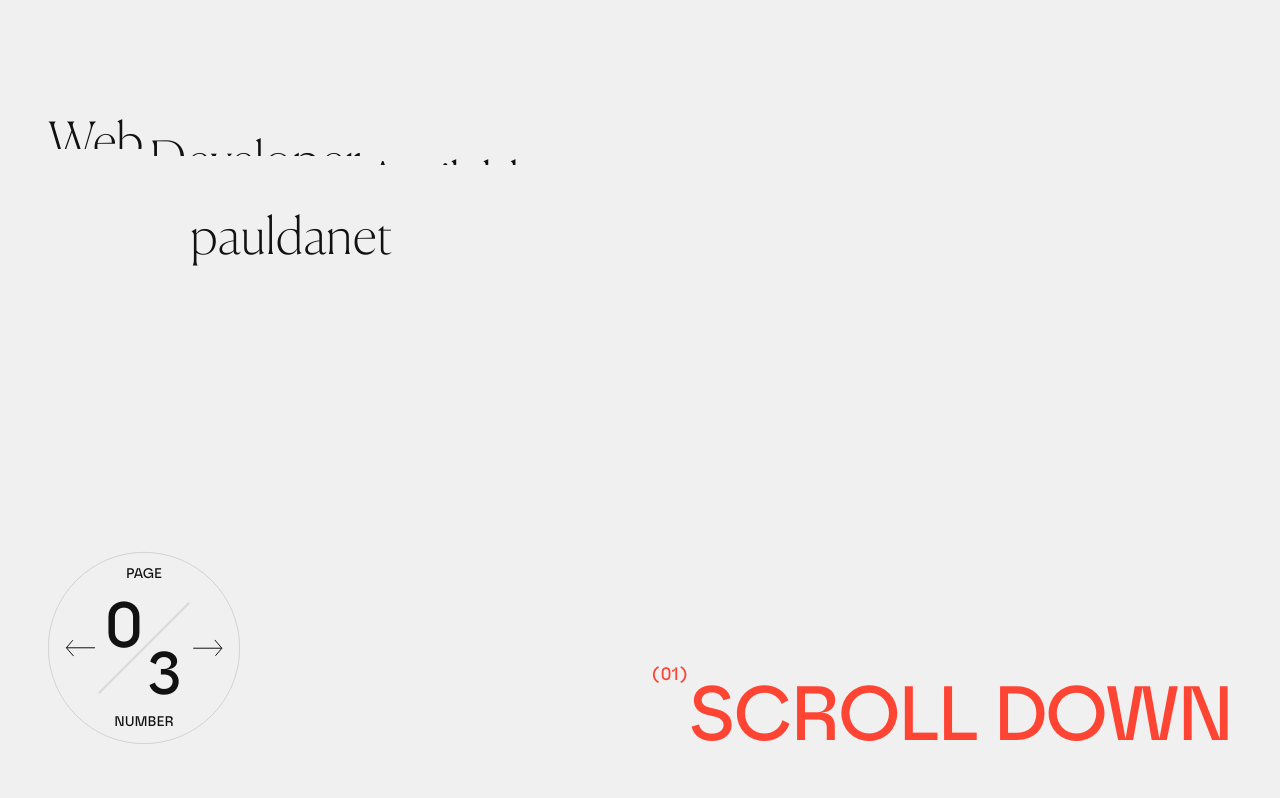
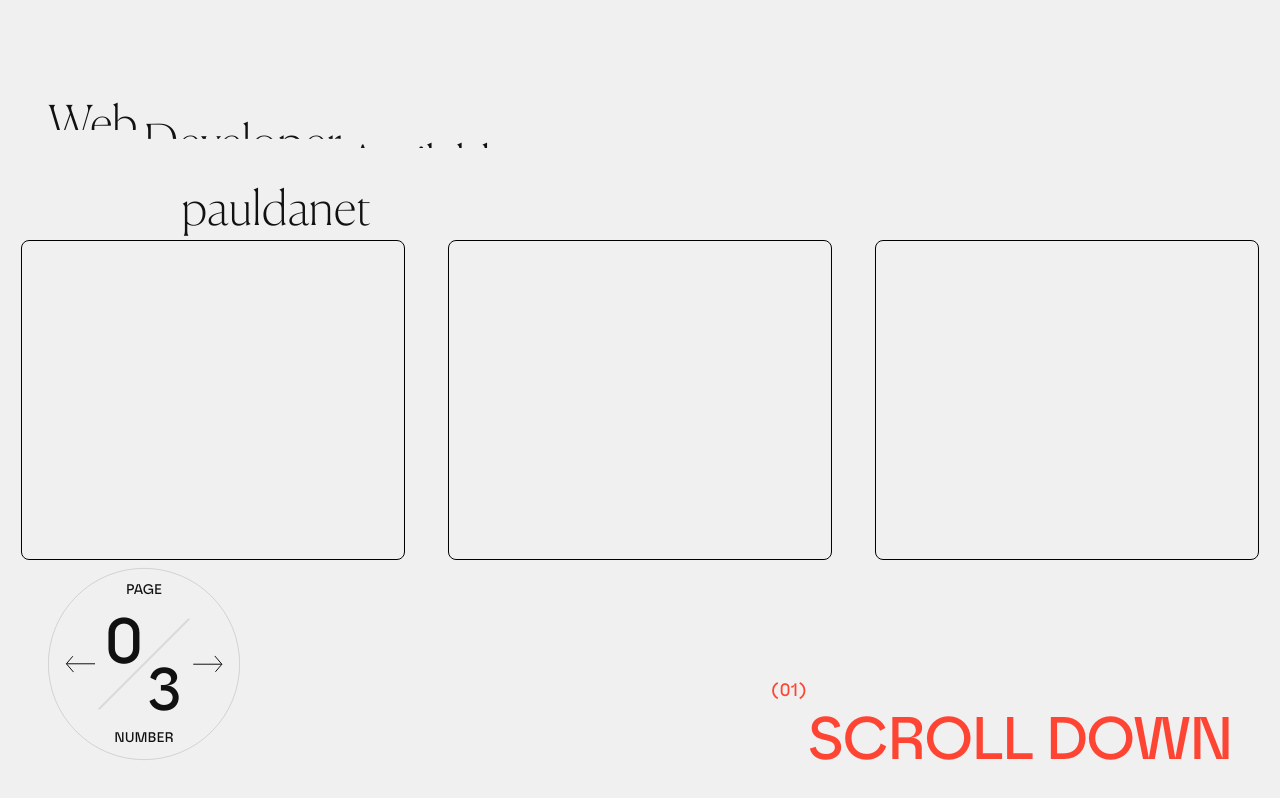
Before and after one commit to PaulDanet/project, a React (Vite) app: page / in a window 1280 px wide. Shown: the top 798 px of the page. Built offline with nearby package versions, Linux system fonts and the light colour scheme.

Commit message:
maj main

```diff
--- a/src/components/Header.jsx
+++ b/src/components/Header.jsx
@@ -135,7 +135,7 @@ export default function Header() {
   return (
     <>
       <div className="color-bg absolute top-0 left-0 w-screen h-screen bg-[#111111] -z-10"></div>
-      <div className="intro-section fixed font-['canela'] text-[4vw] leading-normal font-extralight z-20 p-12">
+      <div className="intro-section fixed font-['canela'] text-5xl leading-normal font-extralight z-20 pt-8 pl-12">
         <div>
           <span className="intro-word mr-1.5">Web </span>
           <span className="intro-word mr-1.5">Developer </span>
--- a/src/components/Main.jsx
+++ b/src/components/Main.jsx
@@ -38,24 +38,59 @@ export default function Main() {
       },
     });
   });
+
   return (
     <>
-      <section className="main flex w-full font-['safiro'] overflow-x-hidden">
-        <div className="pr_client text-[6vw] leading-[6vw] uppercase tracking-[-.2vw] min-w-[100%] h-[100vh] flex justify-end items-end pb-12 pr-12 text-[#fe4534]">
+      <section className="main flex w-full font-['safiro'] overflow-x-hidden z-30">
+        <div className="pr_client relative min-w-[100vw] h-[100vh]">
+          <div className="flex justify-around items-center h-[100vh]">
+            <div className="w-[30vw] h-[40vh] border border-black rounded-lg"></div>
+            <div className="w-[30vw] h-[40vh] border border-black rounded-lg"></div>
+            <div className="w-[30vw] h-[40vh] border border-black rounded-lg"></div>
+          </div>
+          <div className=" absolute text-[3.75rem] leading-[3.75rem] uppercase tracking-[-0.125rem] flex justify-end items-end bottom-0 right-0 pb-8 pr-12 text-[#fe4534]">
             <span className="pr_num mb-16 text-lg tracking-normal">(01)</span>
             SCROLL DOWN
           </div>
-        <div className="pr_client text-[6vw] leading-[6vw] uppercase tracking-[-.2vw] min-w-[100%] h-[100vh] flex justify-end items-end pb-12 pr-12 text-[#fe4534]">
+        </div>
+        <div className="pr_client relative min-w-[100vw] h-[100vh]">
+          <div className="flex flex-col justify-center items-center gap-4 h-[100vh]">
+            <div className="w-[90vw] h-[20vh] border border-black rounded-lg"></div>
+            <div className="w-[90vw] h-[20vh] border border-black rounded-lg"></div>
+          </div>
+          <div className=" absolute text-[3.75rem] leading-[3.75rem] uppercase tracking-[-0.125rem] flex justify-end items-end bottom-0 right-0 pb-8 pr-12 text-[#fe4534]">
             <span className="pr_num mb-16 text-lg tracking-normal">(02)</span>
             ABOUT ME
           </div>
-        <div className="pr_client text-[6vw] leading-[6vw] uppercase tracking-[-.2vw] min-w-[100%] h-[100vh] flex justify-end items-end pb-12 pr-12 text-[#fe4534]">
+        </div>
+        <div className="pr_client relative min-w-[100vw] h-[100vh]">
+          <div className="flex justify-center items-center h-[100vh]">
+            <div className="w-[90vw] h-[44vh] border border-black rounded-lg"></div>
+          </div>
+          <div className=" absolute text-[3.75rem] leading-[3.75rem] uppercase tracking-[-0.125rem] flex justify-end items-end bottom-0 right-0 pb-8 pr-12 text-[#fe4534]">
             <span className="pr_num mb-16 text-lg tracking-normal">(03)</span>
             TOOLBOX
           </div>
-        <div className="pr_client text-[6vw] leading-[6vw] uppercase tracking-[-.2vw] min-w-[100%] h-[100vh] flex justify-end items-end pb-12 pr-12 text-[#fe4534]">
+        </div>
+        <div className="pr_client relative min-w-[100vw] h-[100vh]">
+          <div className="flex justify-center items-center gap-4 h-[100vh]">
+            <div className="flex flex-col justify-center items-center gap-4">
+              <div className="w-[25vw] h-[20vh] border border-black rounded-lg"></div>
+              <div className="w-[25vw] h-[20vh] border border-black rounded-lg"></div>
+            </div>
+            <div className="flex flex-col justify-center items-center gap-4">
+              <div className="w-[25vw] h-[20vh] border border-black rounded-lg"></div>
+              <div className="w-[25vw] h-[20vh] border border-black rounded-lg"></div>
+            </div>
+            <div className="flex flex-col justify-center items-center gap-4">
+              <div className="w-[25vw] h-[20vh] border border-black rounded-lg"></div>
+              <div className="w-[25vw] h-[20vh] border border-black rounded-lg"></div>
+            </div>
+          </div>
+          <div className=" absolute text-[3.75rem] leading-[3.75rem] uppercase tracking-[-0.125rem] flex justify-end items-end bottom-0 right-0 pb-8 pr-12 text-[#fe4534]">
             <span className="pr_num mb-16 text-lg tracking-normal">(04)</span>
             PROJECTS
+          </div>
         </div>
       </section>
     </>
--- a/src/components/PageNumber.jsx
+++ b/src/components/PageNumber.jsx
@@ -23,8 +23,25 @@ export default function PageNumber() {
         strokeDashoffset: 0,
         duration: 3,
         ease: "power1.inOut",
+        onComplete: () => {
+          gsap.to(".circle-progress", {
+            delay: 1,
+            duration: 2,
+            strokeDashoffset: 880,
+            ease: "power.out",
+          });
+          gsap.to(".circle-progress", {
+            delay: 1,
+            stroke: "#111111",
+          });
+        },
       }
     );
+
+    gsap.to(".circlePageNumber", {
+      delay: 3,
+      backgroundColor: "#f0f0f0",
+    });
 
     gsap.to(".loadingNumber", {
       innerHTML: 100,
@@ -134,8 +151,8 @@ export default function PageNumber() {
 
   return (
     <>
-      <div className="circlePageNumber fixed bottom-12 left-12 font-['safiro'] z-30">
-        <div className="loadingText absolute w-full flex justify-center top-1/2 left-1/2 -translate-x-1/2 -translate-y-1/2 text-[4rem] text-[#f0f0f0] ">
+      <div className="circlePageNumber fixed bottom-8 left-0 pl-12 pr-2 font-['safiro'] bg-transparent z-40">
+        <div className="loadingText absolute w-full flex justify-center top-1/2 left-1/2 -translate-x-1/2 -translate-y-1/2 text-[4rem] text-[#f0f0f0] pl-12">
           <span className="loadingNumber">0</span>
           <span>%</span>
         </div>
```
Lines whose indentation alone changed are shown as unchanged.
